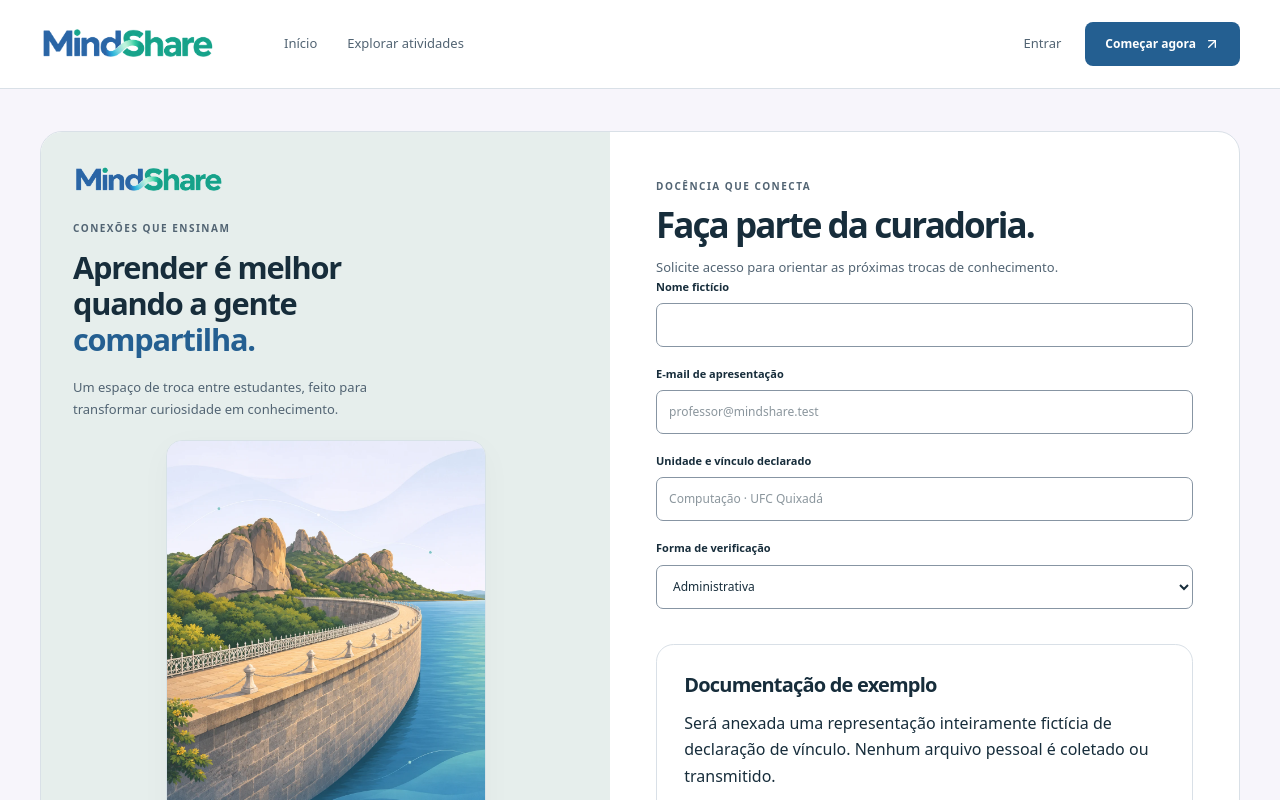
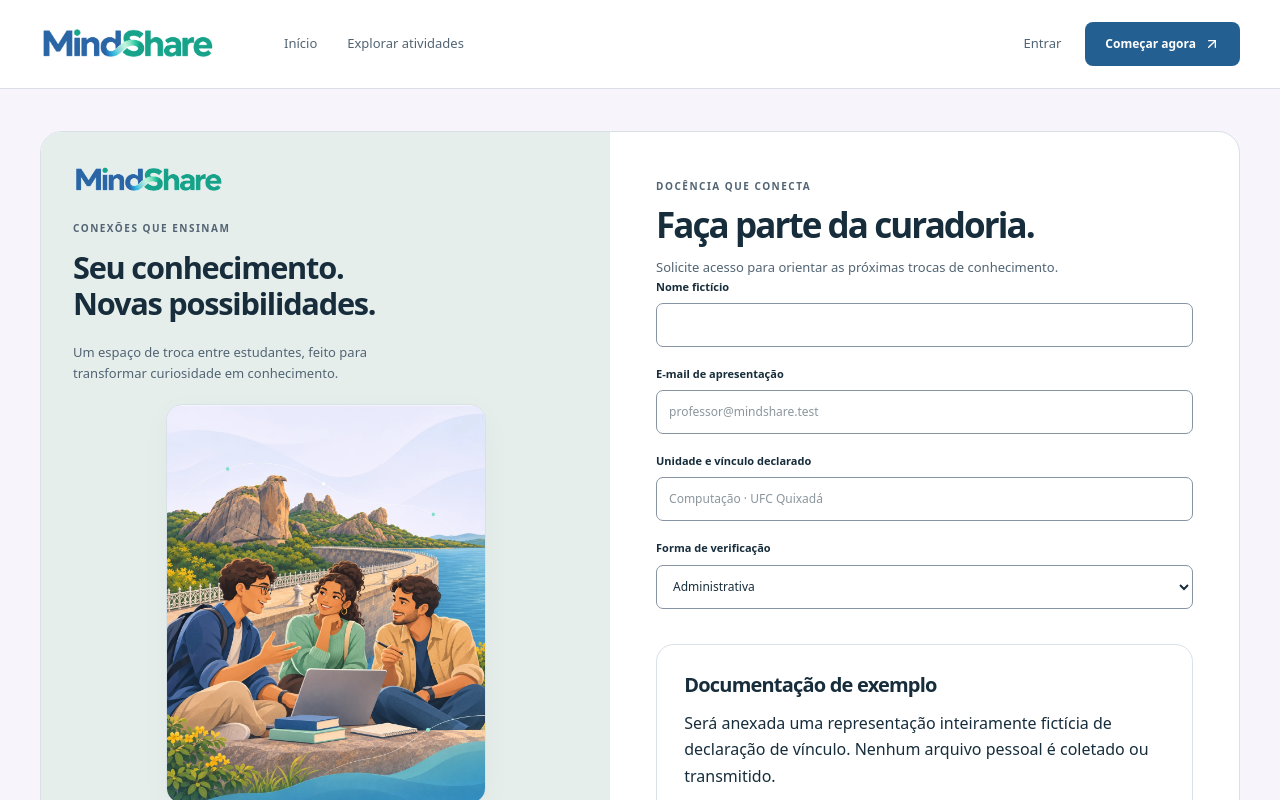
Before and after one commit to edinaldoGit/mindshare, a React (Vite) app: page /#/cadastro/professor in a window 1280 px wide. Shown: the top 800 px of the page. Built offline with nearby package versions, Linux system fonts and the light colour scheme.

Commit message:
fix: share registration artwork with faculty and finalize regression checks

```diff
--- a/src/features/administration/faculty-registration.tsx
+++ b/src/features/administration/faculty-registration.tsx
@@ -46,7 +46,7 @@ export function FacultyRegistration() {
     );
   }
   return (
-    <AuthLayout>
+    <AuthLayout register>
       <p className="eyebrow">DOCÊNCIA QUE CONECTA</p>
       <h1>Faça parte da curadoria.</h1>
       <p className="auth-intro">
```
Also changed, not shown: 4 other files (tests, documents, lock files or other folders).
